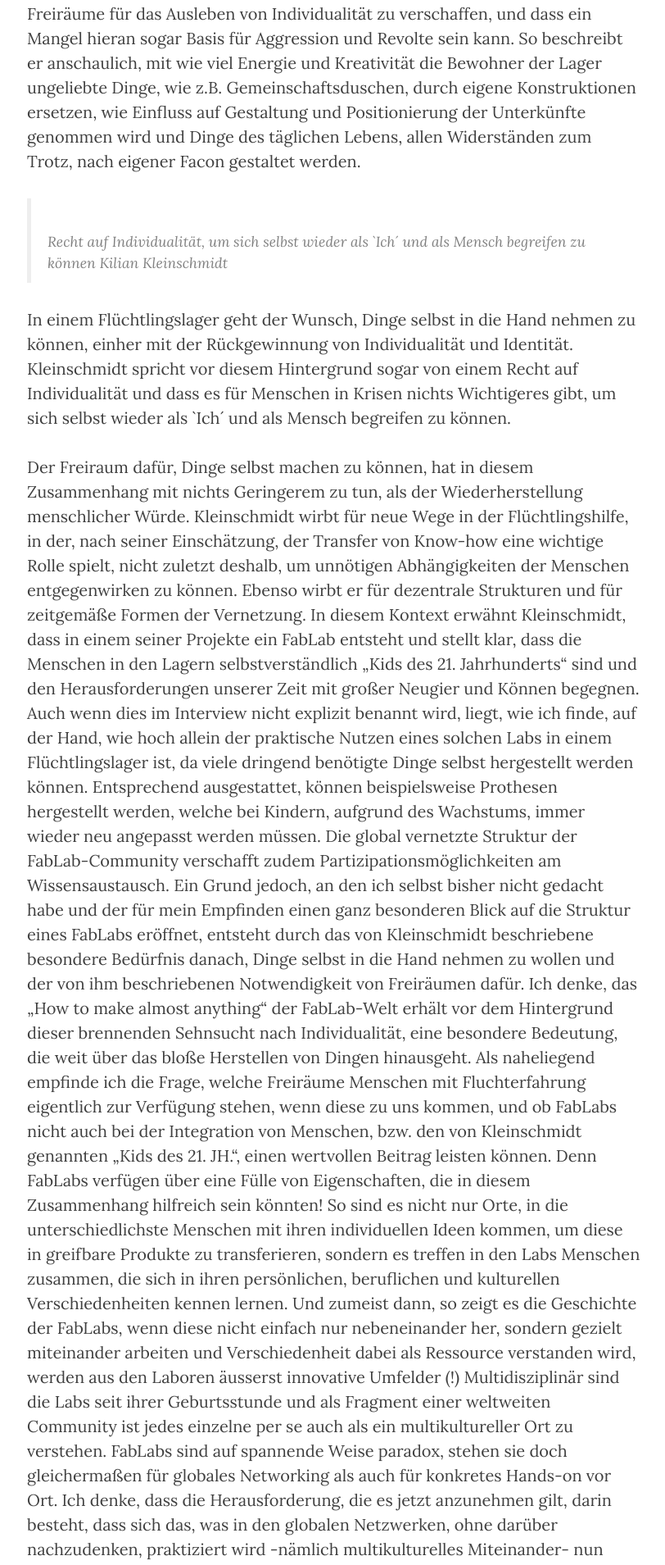
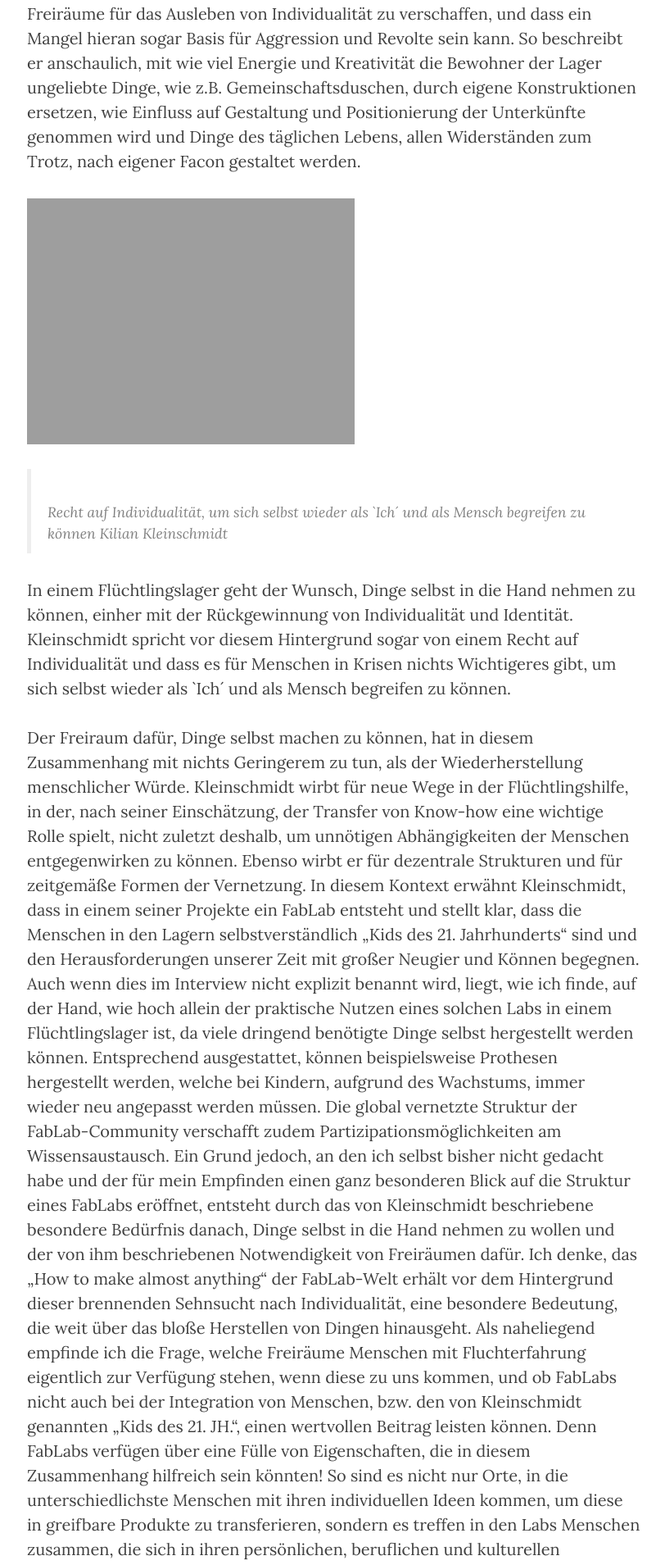
Before and after one commit to fabrikationslabor/fabrikationslabor.github.io, a Jekyll site: the page built from _posts/2016-03-02-StayCurious.md, in a window 1280 px wide. Shown: the part 1352-3261 px from the top of the page at 82% size, without its empty margins (232-1044 px from the left). Built offline with Jekyll 4.4.1, drawn with Linux system fonts in a browser that asks for light colours; nearby versions of some CDN libraries.

Commit message:
stay curious logo eingebaut

```diff
--- a/_posts/2016-03-02-StayCurious.md
+++ b/_posts/2016-03-02-StayCurious.md
@@ -35,6 +35,9 @@ ungeliebte Dinge, wie z.B. Gemeinschaftsduschen, durch eigene Konstruktionen ers
 wie Einfluss auf Gestaltung und Positionierung der Unterkünfte genommen wird und Dinge
 des täglichen Lebens, allen Widerständen zum Trotz, nach eigener Facon gestaltet
 werden.
+
+![stay curious!]({{ site.url }}/img/staycuriouslogo.jpg "stay curious!"){: .center-image }
+
 
 >Recht auf Individualität, um sich selbst wieder als `Ich´ und als Mensch begreifen zu können
 Kilian Kleinschmidt
```
